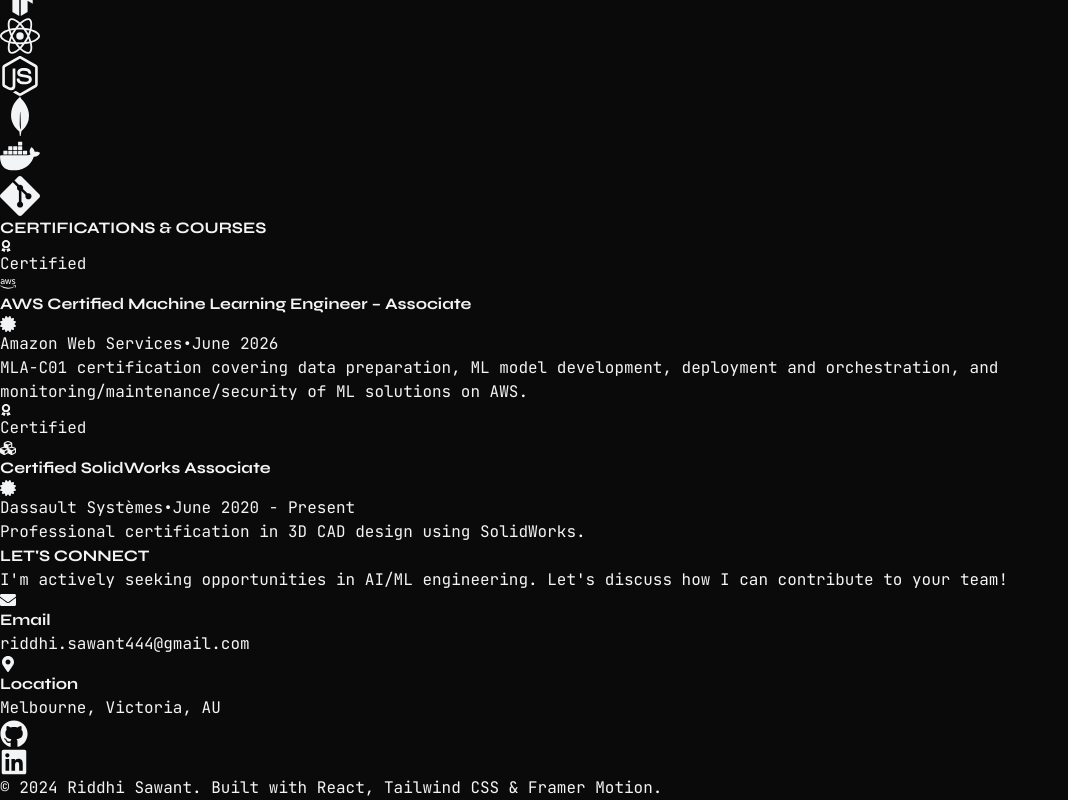
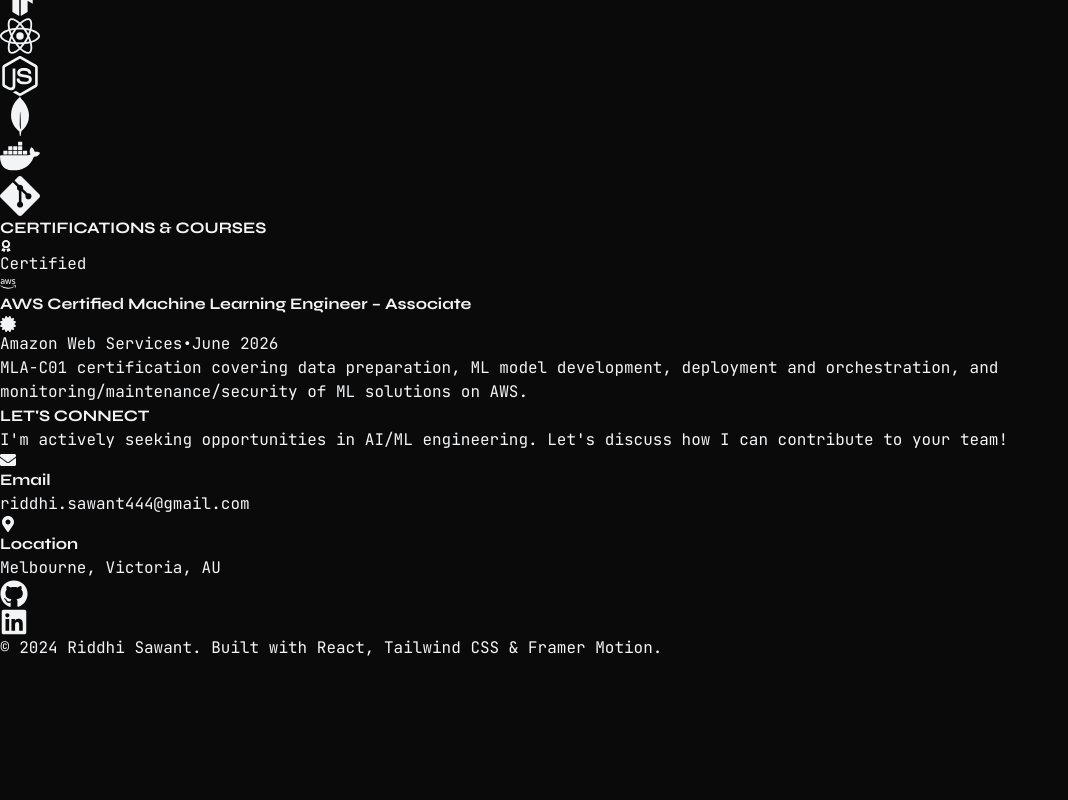
Before and after one commit to rid-saw/portfolio, a React (Vite) app: page / in a window 1280 px wide. Shown: the part 2656-3456 px from the top of the page, without its empty margins (0-1068 px from the left). After the commit the page ends 3316 px from the top, so only its background shows below. Built offline with nearby package versions, Linux system fonts and the light colour scheme.

Commit message:
removed solidworks

```diff
--- a/src/components/Certifications.jsx
+++ b/src/components/Certifications.jsx
@@ -1,6 +1,6 @@
 import { motion } from 'framer-motion'
 import { useInView } from 'react-intersection-observer'
-import { FaCertificate, FaAward, FaClock, FaAws, FaCubes } from 'react-icons/fa'
+import { FaCertificate, FaAward, FaClock, FaAws } from 'react-icons/fa'
 
 const Certifications = () => {
   const [ref, inView] = useInView({
@@ -17,16 +17,6 @@
       description: 'MLA-C01 certification covering data preparation, ML model development, deployment and orchestration, and monitoring/maintenance/security of ML solutions on AWS.',
       icon: FaAws,
       color: 'from-orange-500 to-yellow-500',
-      inProgress: false,
-    },
-    {
-      title: 'Certified SolidWorks Associate',
-      provider: 'Dassault Systèmes',
-      status: 'Certified',
-      date: 'June 2020 - Present',
-      description: 'Professional certification in 3D CAD design using SolidWorks.',
-      icon: FaCubes,
-      color: 'from-purple-500 to-pink-500',
       inProgress: false,
     },
     // Add more certifications here as you complete them
```
